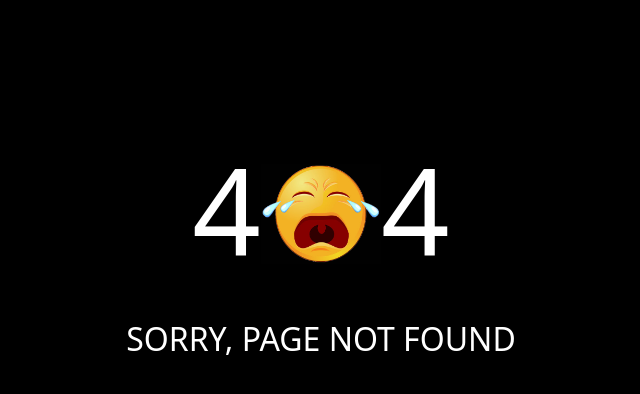
After one commit to Tahmauri01/Social-Media, a Flask app: template templates/404.html.jinja in a window 1280 px wide. The commit adds this page. Shown: the top 394 px of the page, without its empty margins (319-959 px from the left). Run offline with Flask 3, Linux system fonts and the light colour scheme; the template is opened without the code that fills it, so the values that code supplies are empty.

Commit message:
why would you not commit

```diff
--- a/main.py
+++ b/main.py
@@ -1,4 +1,4 @@
-from flask import Flask, render_template, request, redirect
+from flask import Flask, render_template, request, redirect, g
 import pymysql
 import pymysql.cursors
 from flask_login import LoginManager, current_user
@@ -20,19 +20,32 @@ class User:
     def get_id(self):
         return str(self.id)
 
+def connect_db():
+    return pymysql.connect(
+        host="10.100.33.60",
+        user="tbobo",
+        password="223086750",
+        database="tbobo_social",
+        cursorclass=pymysql.cursors.DictCursor,
+        autocommit=True
+    )
 
-connection = pymysql.connect(
-    host="10.100.33.60",
-    user="tbobo",
-    password="223068750",
-    database="tbobo_social",
-    cursorclass=pymysql.cursors.DictCursor,
-    autocommit=True
-)
+def get_db():
+    '''Opens a new database connection per request.'''
+    if not hasattr(g, 'db'):
+        g.db = connect_db()
+    return g.db
+
+@app.teardown_appcontext
+def close_db(error):
+    '''Closes the database connection at the end of request.'''
+    if hasattr(g, 'db'):
+        g.db.close()
+
 
 @login_manager.user_loader
 def user_loader(user_id):
-    cursor = connection.cursor()
+    cursor = get_db().cursor()
 
     cursor.execute("SELECT * FROM `users` WHERE `id` = " + user_id)
 
@@ -46,7 +59,8 @@ def user_loader(user_id):
 @app.route('/feed')
 def post_feed():
 
-    cursor = connection.cursor()
+    cursor = get_db().cursor()
+
 
     cursor.execute("SELECT * FROM `posts` JOIN `user` ON `posts`.`user_id` = `user`.`id` ORDER BY `time_stamp` DESC;")
 
@@ -58,13 +72,16 @@ def post_feed():
     )
 
 
-
+@app.errorhandler(404)
+def page_not_found(err):
+    return render_template('404.html.jinja'), 404
 
 
 @app.route('/signup', methods=['POST', 'GET'])
 def sign_in():
     if request.method == 'POST':
-        cursor = connection.cursor()
+        cursor = get_db().cursor()
+
 
         photo = request.files['photo']
 
@@ -90,7 +107,8 @@ def sign_in():
 
 @app.route('/profile/<username>')
 def user_profile(username):
-    cursor = connection.cursor()
+    cursor = cursor = get_db().cursor()
+
 
     cursor.execute("SELECT * FROM `user` WHERE `username`= %s", (username))
 
@@ -100,7 +118,7 @@ def user_profile(username):
 
 @app.route('/post')
 def create_post():
-    cursor = connection.cursor()
+    cursor = get_db().cursor()
 
     photo = request.files['file']
 
@@ -113,7 +131,7 @@ def create_post():
     else:
         raise Exception('Invalid file type')
 
-    cursor.execute("INSERT INTO `posts` (`user_id`,`post_text`,`post_image`) VALUES (%s, %s, %s)"
+    cursor.execute("INSERT INTO `posts` (`user_id`,`post_text`,`post_image`) VALUES (%s, %s, %s)",
                    (current_user.id, request.form['post'], file_name))
 
 @app.route('/')
--- /dev/null
+++ b/templates/404.html.jinja
@@ -0,0 +1,18 @@
+<!DOCTYPE html>
+<html lang="en">
+    <head>
+        <meta charset="utf-8">
+        <meta name="viewpoint" content="width=device-width, initial-scale=1">
+        <title>Town Talk | Feed</title>
+        <link href="https://cdn.jsdelivr.net/npm/bootstrap@5.3.0-alpha2/dist/css/bootstrap.min.css" rel="stylesheet" integrity="sha384-aFq/bzH65dt+w6FI2ooMVUpc+21e0SRygnTpmBvdBgSdnuTN7QbdgL+OapgHtvPp" crossorigin="anonymous">
+        <link rel="preconnect" href="https://fonts.googleapis.com">
+        <link rel="preconnect" href="https://fonts.gstatic.com" crossorigin>
+        <link href="https://fonts.googleapis.com/css2?family=Montserrat+Alternates&display=swap" rel="stylesheet">
+    </head>
+    <body style="background-color: black;">
+        <div style="font-size:120px; padding:20px; color:white; text-align:center; margin-top:100px">
+        4<img src="/static/cry baby trans.png" alt="crying baby" style="height: 110px; width:120px; padding-bottom:10px; vertical align: middle; margin-bottom:10px">4
+        </div>
+        <h2 style="color:white; text-align:center">SORRY, PAGE NOT FOUND</h2>
+    </body>
+    </html>
--- a/templates/home.html.jinja
+++ b/templates/home.html.jinja
@@ -15,8 +15,8 @@
         <h2 style="font-family: 'Montserrat Alternates', sans-serif;">Home</h2>
         <br>
         <div class="btn-group">
-            <a href="signup.html.jinja" class="btn btn-primary" aria-current="page">Sign Up</a>
+            <a href="signup" class="btn btn-primary" aria-current="page">Sign Up</a>
 
-            <a href="feed.html.jinja" class="btn btn-primary" style="background-color: blueviolet; border-color:blueviolet">Sign In</a>
+            <a href="feed" class="btn btn-primary" style="background-color: blueviolet; border-color:blueviolet">Sign In</a>
         </div>
     </body>
```
Also changed, not shown: static/cry baby trans.png (added).
